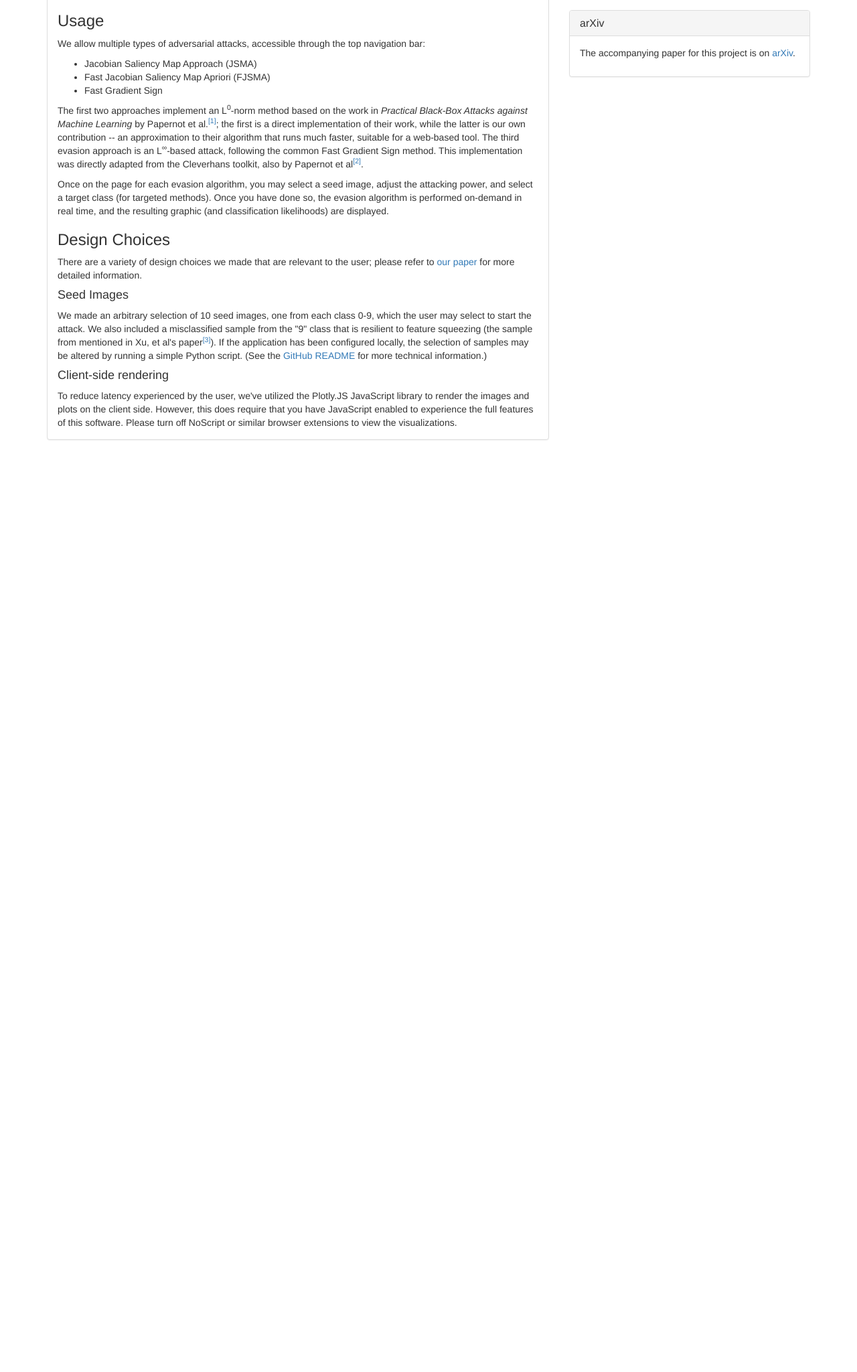
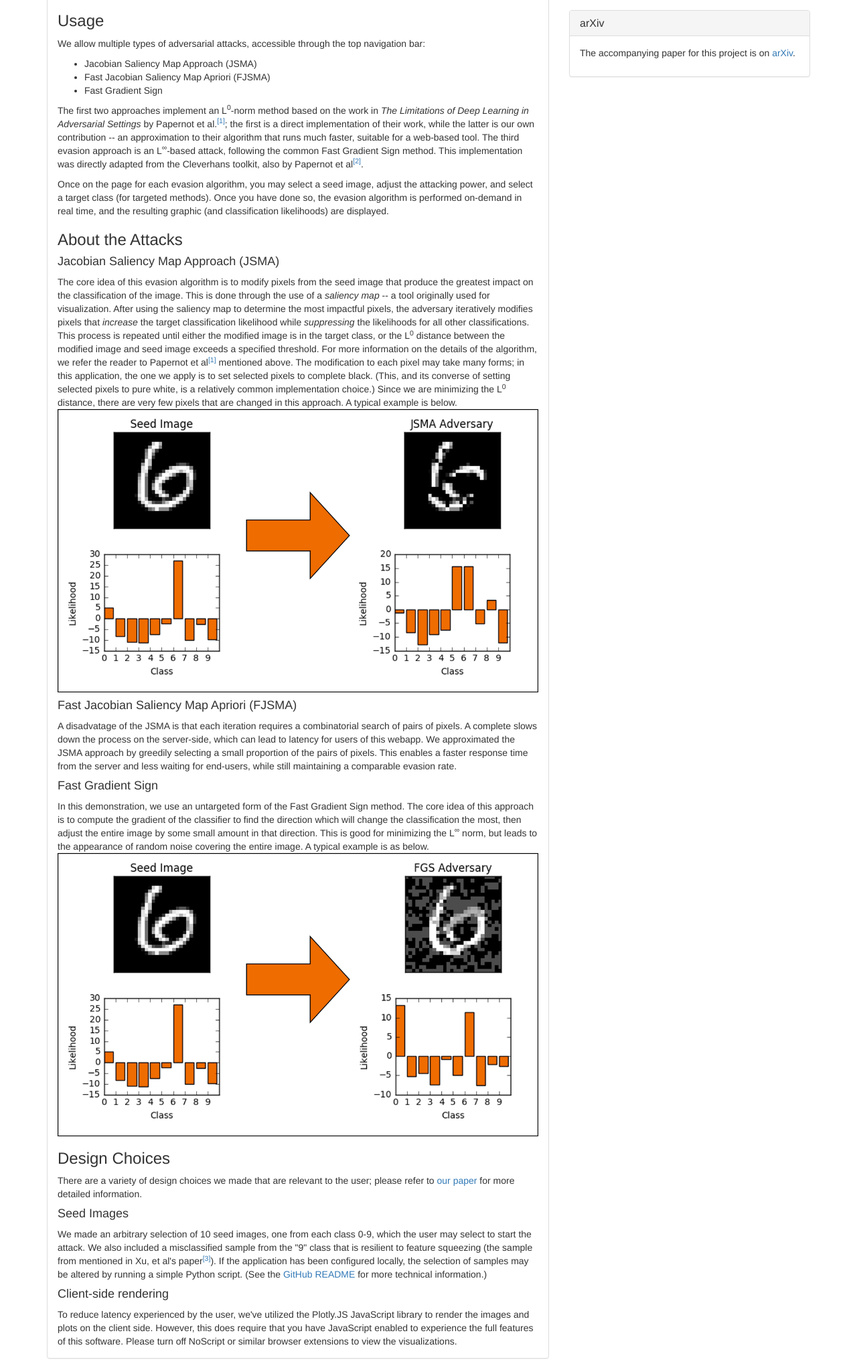
Before and after one commit to QData/AdversarialDNN-Playground, a Flask app: page / in a window 1280 px wide. Shown: the part 406-2455 px from the top of the page at 67% size. Before the commit the page ends 1063 px from the top, so only its background shows below. Run offline with Flask 2, Linux system fonts and the light colour scheme; some libraries are stand-ins or nearby versions.

Commit message:
Added images and attack descriptions to homepage

```diff
--- a/webapp/templates/index.html
+++ b/webapp/templates/index.html
@@ -76,12 +76,28 @@
                     <li>Fast Gradient Sign</li>
                   </ul>
 
-                The first two approaches implement an L<sup>0</sup>-norm method based on the work in <em>Practical Black-Box Attacks against Machine Learning</em> by Papernot et al.<sup><a href="https://arxiv.org/abs/1511.07528" target="_blank">[1]</a></sup>; the first is a direct implementation of their work, while the latter is our own contribution -- an approximation to their algorithm that runs much faster, suitable for a web-based tool.  The third evasion approach is an L<sup>&infin;</sup>-based attack, following the common Fast Gradient Sign method.  This implementation was directly adapted from the Cleverhans toolkit, also by Papernot et al<sup><a href="https://arxiv.org/abs/1610.00768" target="_blank">[2]</a></sup>.
+                The first two approaches implement an L<sup>0</sup>-norm method based on the work in <em>The Limitations of Deep Learning in Adversarial Settings</em> by Papernot et al.<sup><a href="https://arxiv.org/abs/1511.07528" target="_blank">[1]</a></sup>; the first is a direct implementation of their work, while the latter is our own contribution -- an approximation to their algorithm that runs much faster, suitable for a web-based tool.  The third evasion approach is an L<sup>&infin;</sup>-based attack, following the common Fast Gradient Sign method.  This implementation was directly adapted from the Cleverhans toolkit, also by Papernot et al<sup><a href="https://arxiv.org/abs/1610.00768" target="_blank">[2]</a></sup>.
                 </p>
 
                 <p>
                   Once on the page for each evasion algorithm, you may select a seed image, adjust the attacking power, and select a target class (for targeted methods).  Once you have done so, the evasion algorithm is performed on-demand in real time, and the resulting graphic (and classification likelihoods) are displayed.
                 </p>
+
+                <h3>About the Attacks</h3>
+                <h4>Jacobian Saliency Map Approach (JSMA)</h4>
+                The core idea of this evasion algorithm is to modify pixels from the seed image that produce the greatest impact on the classification of the image.  This is done through the use of a <em>saliency map</em> -- a tool originally used for visualization.  After using the saliency map to determine the most impactful pixels, the adversary iteratively modifies pixels that <em>increase</em> the target classification likelihood while <em>suppressing</em> the likelihoods for all other classifications.  This process is repeated until either the modified image is in the target class, or the L<sup>0</sup> distance between the modified image and seed image exceeds a specified threshold.   For more information on the details of the algorithm, we refer the reader to Papernot et al<sup><a href="https://arxiv.org/abs/1511.07528" target="_blank">[1]</a></sup> mentioned above.
+
+                The modification to each pixel may take many forms; in this application, the one we apply is to set selected pixels to complete black.  (This, and its converse of setting selected pixels to pure white, is a relatively common implementation choice.)  Since we are minimizing the L<sup>0</sup> distance, there are very few pixels that are changed in this approach.  A typical example is below.
+
+                <img src="{{ url_for('static', filename='jsma-attack.png') }}" class="img-responsive" alt="Example seed and adversarial sample" />
+
+                <h4>Fast Jacobian Saliency Map Apriori (FJSMA)</h4>
+                A disadvatage of the JSMA is that each iteration requires a combinatorial search of pairs of pixels.  A complete slows down the process on the server-side, which can lead to latency for users of this webapp.  We approximated the JSMA approach by greedily selecting a small proportion of the pairs of pixels.  This enables a faster response time from the server and less waiting for end-users, while still maintaining a comparable evasion rate.
+
+                <h4>Fast Gradient Sign</h4>
+                In this demonstration, we use an untargeted form of the Fast Gradient Sign method.  The core idea of this approach is to compute the gradient of the classifier to find the direction which will change the classification the most, then adjust the entire image by some small amount in that direction.  This is good for minimizing the L<sup>&infin;</sup> norm, but leads to the appearance of random noise covering the entire image.  A typical example is as below.
+                <img src="{{ url_for('static', filename='fgs-attack.png') }}" class="img-responsive" alt="Example seed and adversarial sample" />
+
 
                 <h3>Design Choices</h3>
                 There are a variety of design choices we made that are relevant to the user; please refer to <a href="https://arxiv.org/abs/1706.01763" target="_blank">our paper</a> for more detailed information.
```
Also changed, not shown: webapp/static/fgs-attack.png (added), webapp/static/jsma-attack.png (added), 1 other file.
